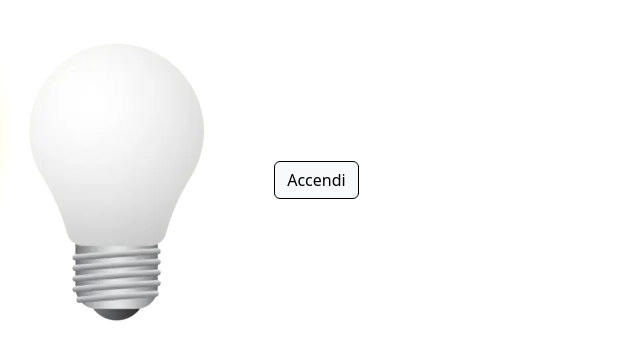
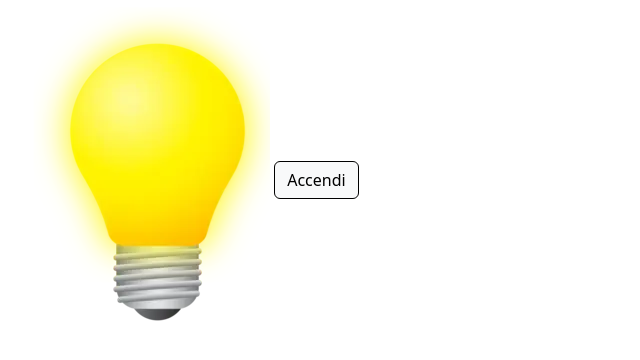
Before and after one commit to paulina-pacheco-o/js-dom-1, a plain HTML site: page index.html in a window 1280 px wide. Both pictures are taken after a click on the button "Accendi". Shown: the whole page, without its empty margins (0-640 px from the left). Drawn offline with nearby package versions, Linux system fonts and the light colour scheme.

Commit message:
click button js

```diff
--- a/index.html
+++ b/index.html
@@ -11,8 +11,10 @@
 </head>
 
 <body>
-  <img src="./img/white_lamp.png" title="lampadina spenta" alt="lampadina spenta">
+  <img id="lampadina-spenta" src="./img/white_lamp.png" alt="lampadina-spenta">
   <button id="button-light" class="btn btn-light border-black">Accendi</button>
+
+  <!-- <img src="./img/yellow_lamp.png" title="lampadina accesa" alt="lampadina accesa" id="lampadina-accesa">-->
 
 
 
--- a/js/script.js
+++ b/js/script.js
@@ -1 +1,11 @@
 const button = document.getElementById(`button-light`)
+//img.getElementById(`lampadina-spenta`)
+
+button.addEventListener(`click`, function () {
+  //img.classList.remove(`lampadina-spenta`);
+  //lampadina - spenta.src = `img/yellow_lamp.png`;
+  //lampadina.alt = `lampadina-spenta`;
+  const lampadina = document.getElementById(`lampadina-spenta`)
+  lampadina.src = `img/yellow_lamp.png`;
+  lampadina.alt = `lampadina-spenta`;
+})
```
